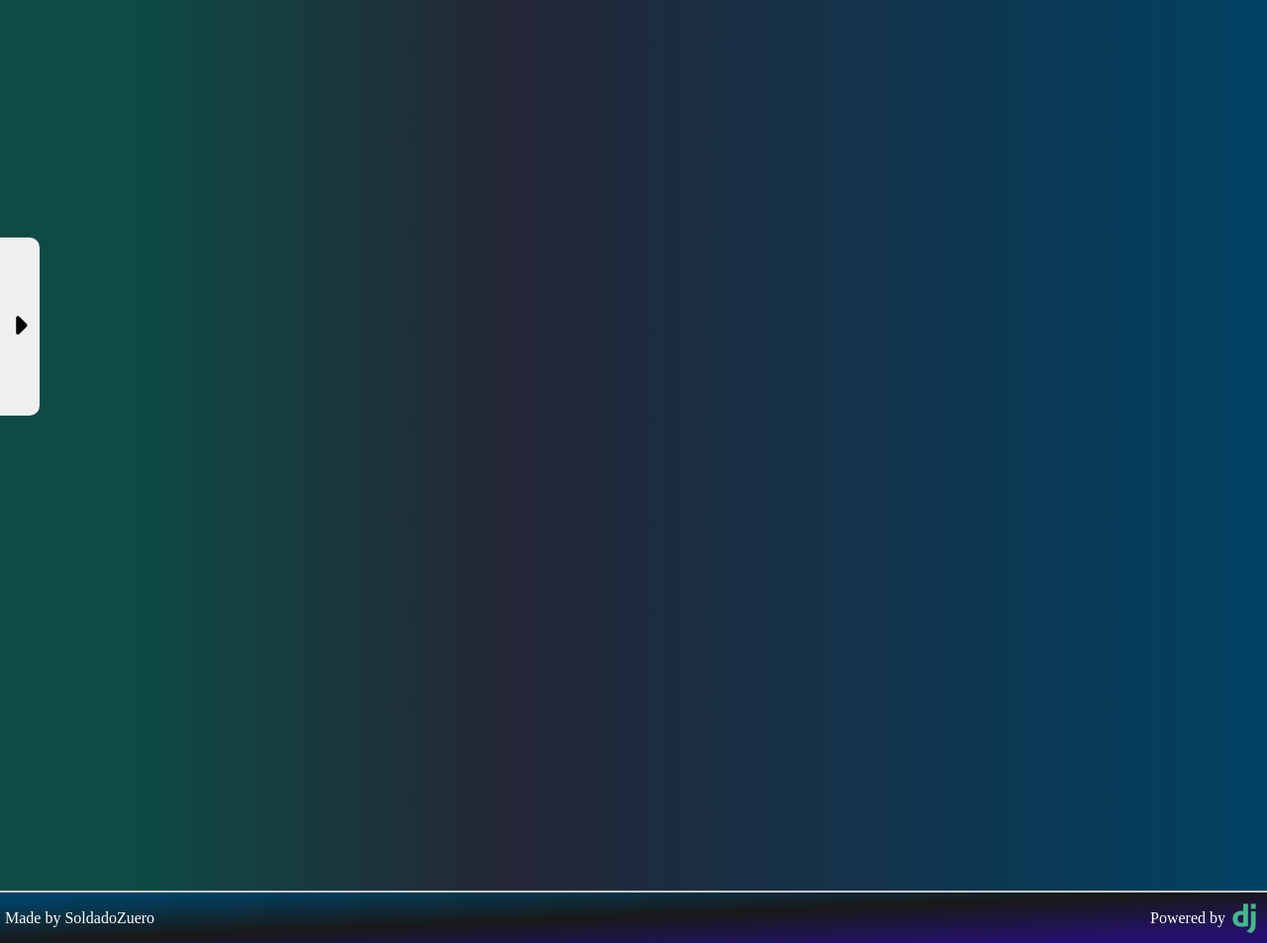
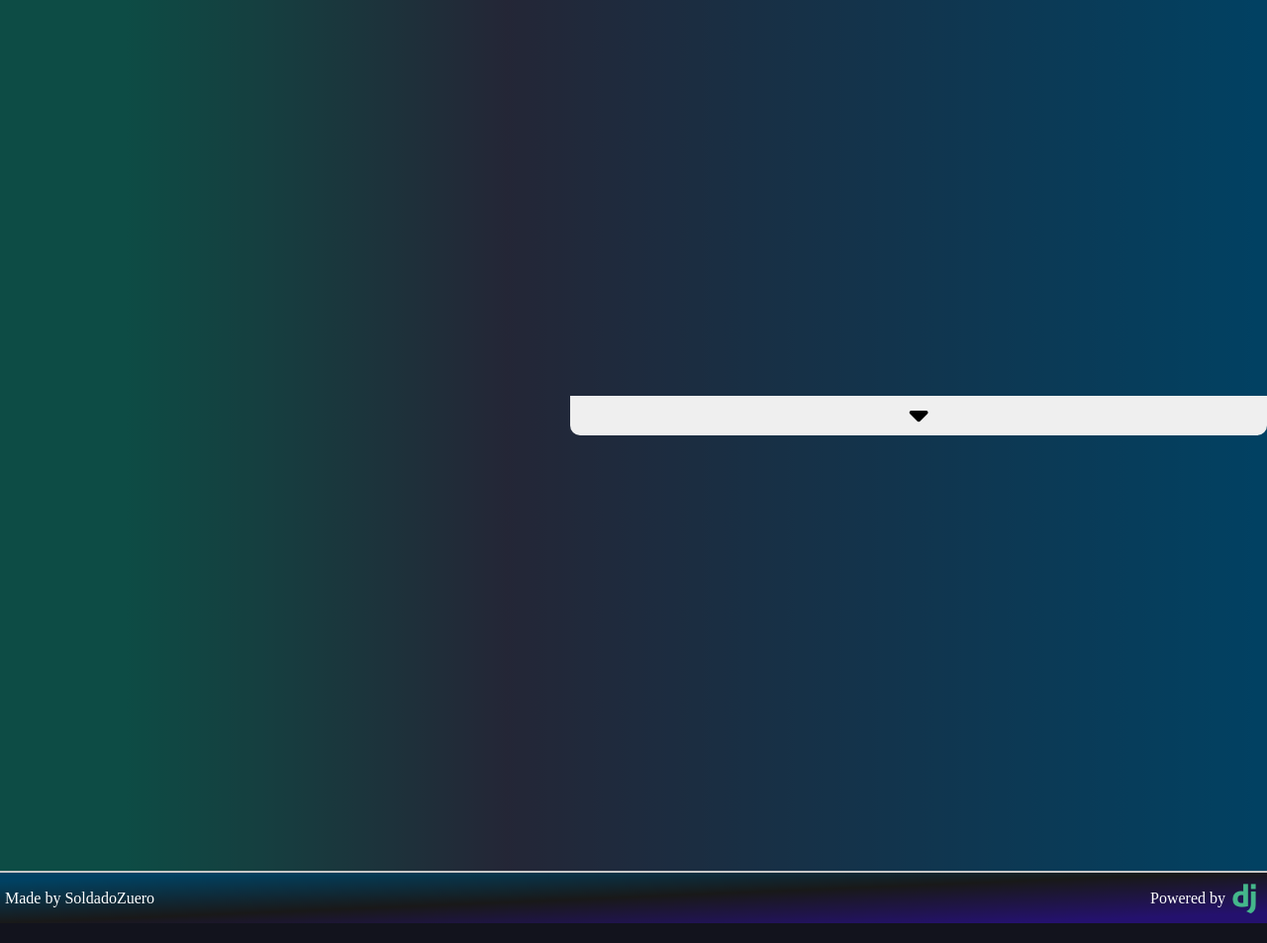
Before and after one commit to SoldadoZuero/my_portfolio, a Django app: page / in a window 1280 px wide. Shown: the part 644-1597 px from the top of the page at 99% size. Run offline with Django 5.2, Linux system fonts and the light colour scheme; parts of the project's set-up code (start-up, migrations or seed data) failed here and were passed over; some libraries are stand-ins or nearby versions; some web fonts are replaced.

Commit message:
Updated and changed projects panel design

```diff
--- a/base_static/global/css/styles.css
+++ b/base_static/global/css/styles.css
@@ -11,6 +11,7 @@
     --color-persian_green: #1B998B;
     --color-non_photo_blue: #8AC6D0;
     --color-razzmatazz: #E40066;
+    --color-razzmatazz-header: #4823de5e;
     --color-ultra_violet: #484D6D;
     --color-sky-600: #0284c7;
     --color-black-veil: #00000080;
@@ -128,7 +129,7 @@
   }
 
   .header_link:hover {
-    background-color: #4823de8a;
+    background-color: var(--color-razzmatazz-header);
   }
 
   .header_logo {
@@ -356,12 +357,12 @@
     background-color: var(--color-black-veil);
     display: flex;
     justify-content: end;
-    height: 18rem;
+    height: 16.04rem;
     font-family: var(--font-rem);
+    align-items: flex-end;
   }
 
   .about_panel {
-    z-index: 1;
     background-color: var(--color-white);
     background-clip: padding-box;
     width: 55%;
@@ -372,30 +373,38 @@
     border-style: dashed;
     border-bottom-width: 2px;
     border-color: var(--color-gray-5);
+    transition: transform 1s ease-out;
+  }
+
+
+  .about_panel_hidden {
+    transform: translateX(-200vh);
+    transition: transform 1s ease-out;
   }
 
   .about_button_panel {
-    left: 0;
+    z-index: 1;
     position: absolute;
-    z-index: 0;
-    width: 4rem;
-    height: 18rem;
+    width: 55%;
+    height: 4rem;
   }
 
   .button_about_menu_close {
-    z-index: 5;
-    transform: translateX(0px);
+    margin-top: 3.95rem;
+    transform: translateY(0px);
     width: 100%;
     height: 100%;
-    border-bottom-right-radius: 1rem;
-    border-top-right-radius: 1rem;
     cursor: pointer;
     font-size: 3rem;
+    border-bottom-right-radius: 1rem;
+    border-bottom-left-radius: 1rem;
   }
 
   .button_about_menu_open {
+    margin-top: 1rem;
+    z-index: 1;
     position: absolute;
-    transform: translateX(55rem);
+    transform: translateY(39rem);
   }
 
   .button_about_menu_open i {
@@ -410,45 +419,16 @@
   /* Project Home */  /* Project Home */  /* Project Home */  /* Project Home */  /* Project Home */  /* Project Home */
 
   .project_container {
+    display: flex;
+    justify-content: end;
     background-color: var(--color-black-veil);
     height: 48rem;
     font-family: var(--font-rem);
     transform: translateX(0px);
   }
 
-  .project_title_close {
-    display: flex;
-    left: 0;
-    position: absolute;
-    z-index: 0;
-    width: 55rem;
-    height: 18rem;
-    background-color: var(--color-white);
-    border-bottom-width: 2px;
-    border-right-width: 2px;
-    border-style: dashed;
-    border-bottom-color: var(--color-gray-6);
-    border-right-color: var(--color-gray-6);
-    transform: translateX(-200vh);
-    justify-content: center;
-    align-items: center;
-  }
-
-  .project_title_open {
-    visibility: visible;
-    width: 55rem;
-    transform: translateX(0px);
-  }
-
-  .project_title h1 {
-    font-family: var(--font-rem);
-    font-size: 6.5rem;
-    text-align: center;
-    text-shadow: var(--color-gray-6) 1px 2px;
-  }
-
   .project_panel_close {
-    visibility: hidden;
+    display: none;
     width: 55%;
     height: 4rem;
     position: absolute;
@@ -457,7 +437,6 @@
   }
 
   .project_panel_open {
-    visibility: visible;
     width: 55rem;
     height: fit-content;
     position: absolute;
--- a/base_static/global/js/scripts.js
+++ b/base_static/global/js/scripts.js
@@ -4,11 +4,9 @@
         var aboutContainer = document.getElementById('aboutme');
 
         if (window.scrollY >= scrollLimit) {
-            aboutContainer.style.transition = 'transform 1s ease-out 0s';
-            aboutContainer.style.transform = 'translateX(0px)';
+            aboutContainer.classList.remove('about_panel_hidden');
         } else {
-            aboutContainer.style.transition = 'transform 1s ease-out 0s';
-            aboutContainer.style.transform = 'translateX(-200vh)';
+            aboutContainer.classList.add('about_panel_hidden');
         }
 
     }
--- a/principal/templates/principal/partials/about_me.html
+++ b/principal/templates/principal/partials/about_me.html
@@ -1,22 +1,17 @@
 <div class="about_container">
-    <div class="about_panel" id="aboutme">
-        <div>
+    <div class="about_panel about_panel_hidden" id="aboutme">
+        <div class="about_panel_margin">
             <p>
                 Sou um jovem desenvolvedor e já tenho alguns projetos em progresso e pensando em projetos futuros,
                 iniciei com desenvolvimento web mas estou focando em uma programação mais abrangente, como Java, JavaScript e Python.
                 Embora já demonstrasse um grande interesse na área de Tecnologia da Informação em um geral, descobri que minha preferência era por programação.
-                 Desde então, tenho estudado algumas linguagens que acrescentam em alguns de meus projetos.
+                Desde então, tenho estudado algumas linguagens que acrescentam em alguns de meus projetos.
             </p>
         </div>
     </div>
     <div class="about_button_panel">
         <button class="button_about_menu_close" id="aboutme_button">
-            <i class="fa-solid fa-caret-right"></i>
+            <i class="fa-solid fa-caret-down"></i>
         </button>
     </div>
-    <div class="project_title_close project_title" id="project_title">
-        <h1>
-            PROJETOS
-        </h1>
-    </div>
 </div>
```
